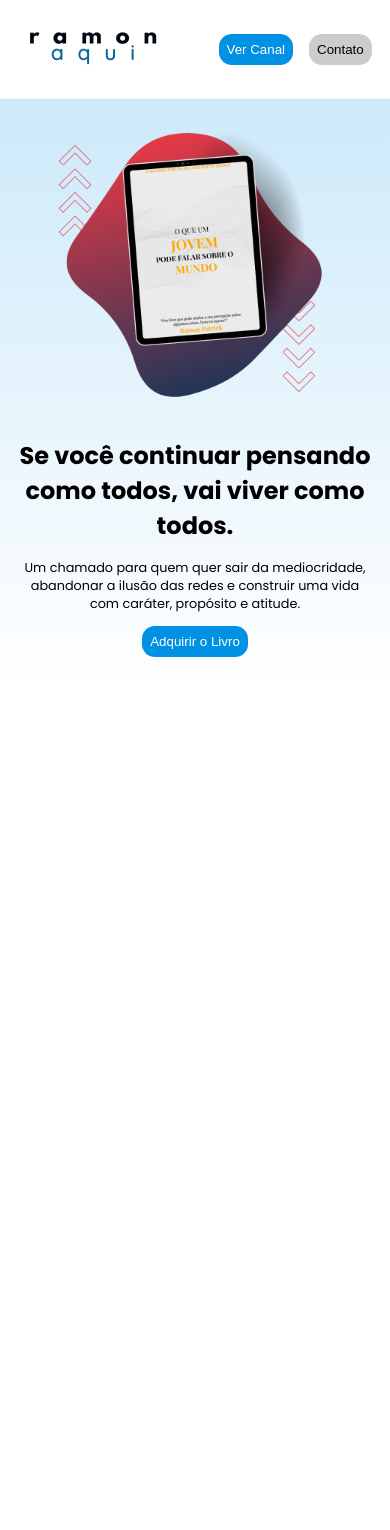
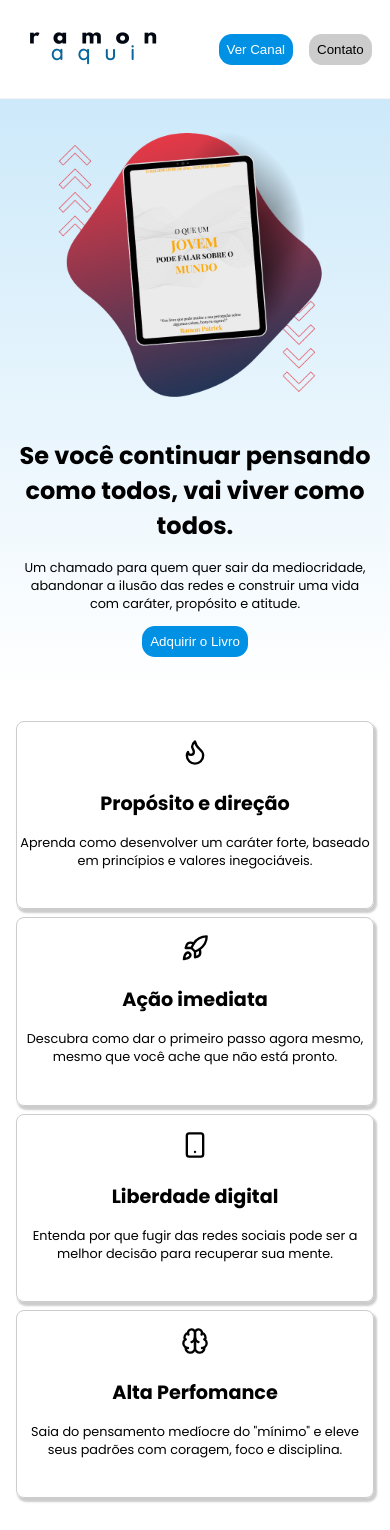
Before and after one commit to ramoncode-exe/my-book, a React (Vite) app: page / in a window 390 px wide. Before the commit the page ends 844 px from the top, so only its background shows below. Built offline with nearby package versions, Linux system fonts and the light colour scheme.

Commit message:
New Section - Benefits, Box Shadow and Responsive Design

```diff
--- a/src/App.jsx
+++ b/src/App.jsx
@@ -1,11 +1,13 @@
 import Header from "./components/header/Header.jsx";
 import Home from "./components/home/Home.jsx";
+import Benefits from "./components/benefits/Benefits.jsx";
 
 function App(){
   return(
     <div>
       <Header />
       <Home />
+      <Benefits />
     </div>
   );
 }
--- /dev/null
+++ b/src/components/benefits/Benefits.css
@@ -0,0 +1,40 @@
+.main-benefits{
+    display: flex;
+    align-items: center;
+    justify-content: center;
+    text-align: center;
+    gap: 0.5rem;
+    margin-bottom: 1.5rem;
+    margin-top: 1.5rem;
+    padding: 0.5rem;
+}
+
+.main-benefits-cont{
+    max-width: 350px;
+    padding: 0.2rem;
+    height: 180px;
+    border: 1px solid #ccc;
+    border-radius: 0.5rem;
+    box-shadow: 2px 3px 2px 1px #ccc;
+    gap: 0.5rem;
+}
+
+.main-benefits-cont h2{
+    font-size: 1.2rem;
+}
+
+.main-benefits-cont p{
+    font-size: 0.8rem;
+}
+
+.icons{
+    margin-top: 0.8rem;
+}
+
+@media screen and (max-width: 1040px) {
+    .main-benefits{
+        display: flex;
+        flex-wrap: wrap;
+        padding: 0.5rem;
+    }
+}
--- /dev/null
+++ b/src/components/benefits/Benefits.jsx
@@ -0,0 +1,34 @@
+import { motion } from "framer-motion";
+import "../benefits/Benefits.css"
+import { Flame, Rocket, Smartphone, Brain } from 'lucide-react';
+
+function Benefits(){
+    return(
+        <div>
+            <div className="main-benefits">
+                <div className="main-benefits-cont">
+                    <Flame size={28} className="icons" />
+                    <h2>Propósito e direção</h2>
+                    <p>Aprenda como desenvolver um caráter forte, baseado em princípios e valores inegociáveis.</p>
+                </div>
+                <div className="main-benefits-cont">
+                    <Rocket size={28} className="icons" />
+                    <h2>Ação imediata</h2>
+                    <p>Descubra como dar o primeiro passo agora mesmo, mesmo que você ache que não está pronto.</p>
+                </div>
+                <div className="main-benefits-cont">
+                    <Smartphone size={28} className="icons" />
+                    <h2>Liberdade digital</h2>
+                    <p>Entenda por que fugir das redes sociais pode ser a melhor decisão para recuperar sua mente.</p>
+                </div>
+                <div className="main-benefits-cont">
+                    <Brain size={28} className="icons" />
+                    <h2>Alta Perfomance</h2>
+                    <p>Saia do pensamento medíocre do "mínimo" e eleve seus padrões com coragem, foco e disciplina.</p>
+                </div>
+            </div>
+        </div>
+    );
+}
+
+export default Benefits;
```
